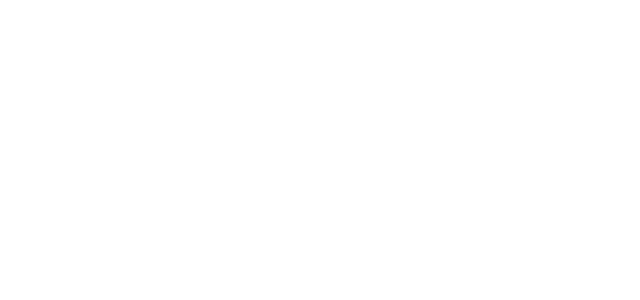
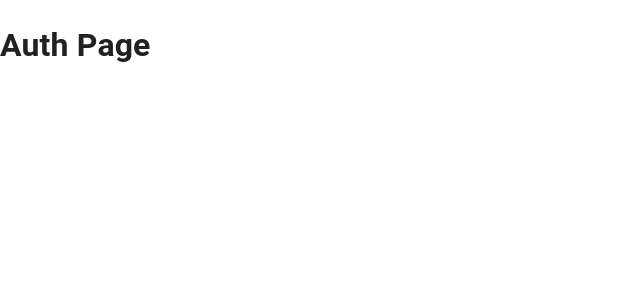
Before and after one commit to carlosm22700/Mentalnote_frontend, a React (Create React App) app: page / in a window 1280 px wide. Shown: the top 300 px of the page, without its empty margins (0-640 px from the left). Built offline with nearby package versions, Linux system fonts and the light colour scheme.

Commit message:
reformats App.js

```diff
--- a/src/pages/App/App.js
+++ b/src/pages/App/App.js
@@ -1,7 +1,27 @@
-import "./App.css";
+import { useState, useEffect } from "react";
+import { Routes, Route } from "react-router-dom";
+
+import AuthPage from "../AuthPage/AuthPage";
 
 function App() {
-  return <></>;
+  const [user, setUser] = useState(null);
+
+  useEffect(() => {
+    // Add your API call here to fetch the authenticated user if exists
+    // Upon getting the user set it in state.
+  }, []);
+
+  return (
+    <main className="App">
+      {user ? (
+        <>{/* Add your Route components here */}</>
+      ) : (
+        <Routes>
+          <Route path="/" element={<AuthPage setUser={setUser} />} />
+        </Routes>
+      )}
+    </main>
+  );
 }
 
 export default App;
```
